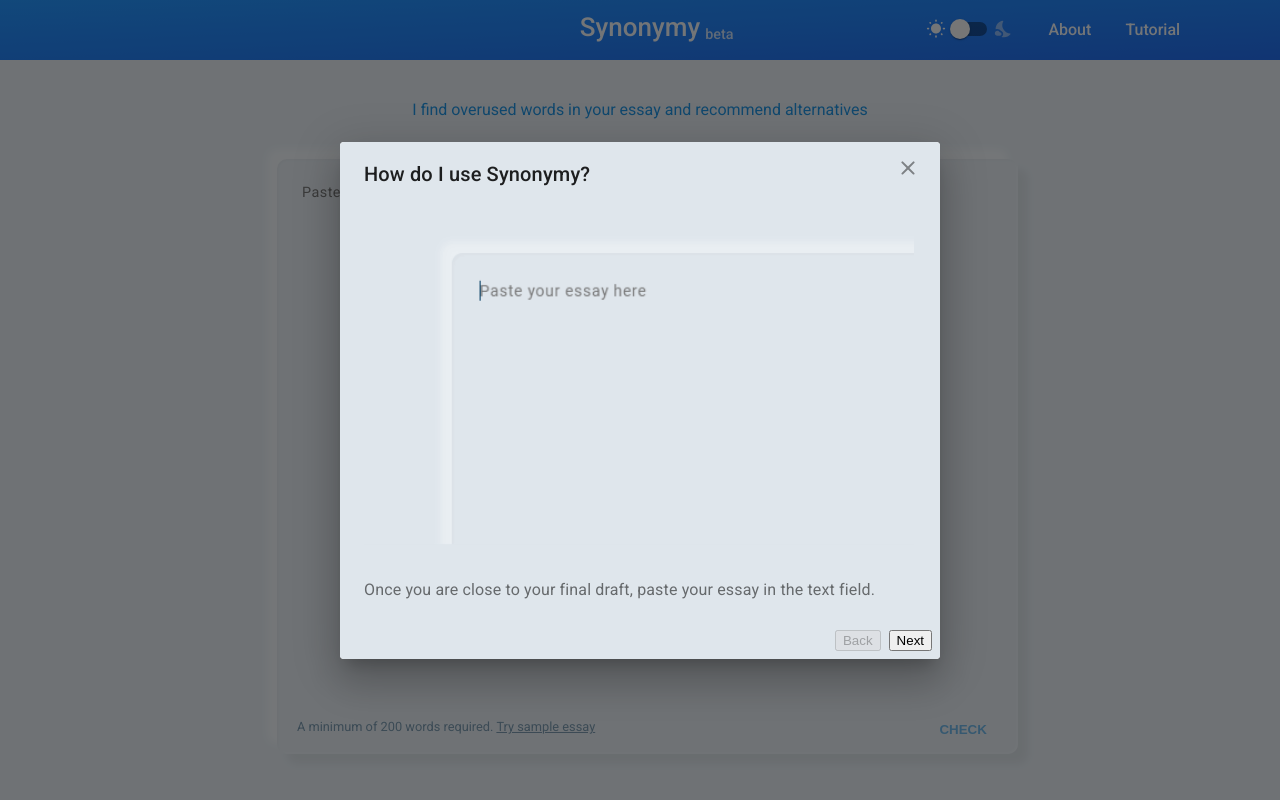
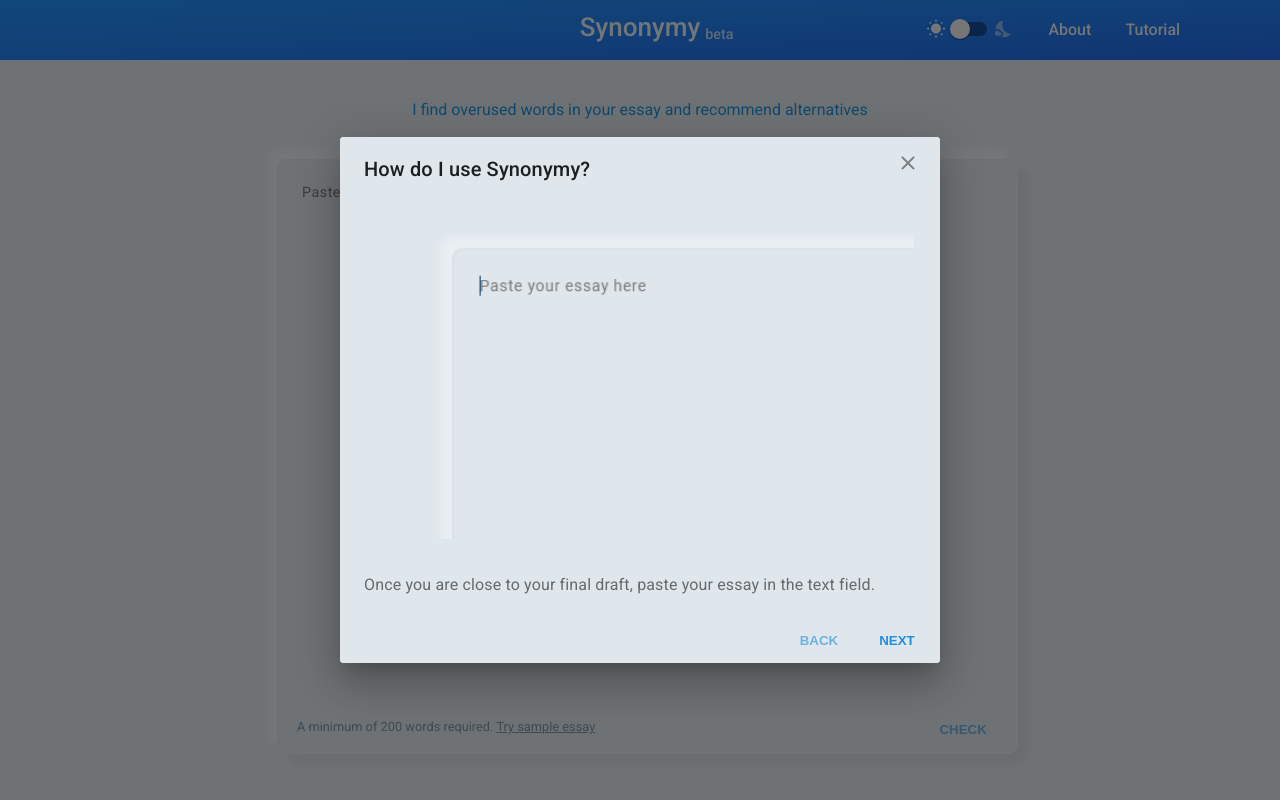
Before and after one commit to omerdemirkan/synonymy, a React (Create React App) app in the folder front-end/: page / in a window 1280 px wide. Both pictures are taken after a click on the item "Tutorial". Shown: the top 800 px of the page. Built offline with nearby package versions, Linux system fonts and the light colour scheme.

Commit message:
add buttons and stage-resetting lifecycle hook to Tutorial

```diff
--- a/front-end/src/containers/Tutorial/Tutorial.js
+++ b/front-end/src/containers/Tutorial/Tutorial.js
@@ -1,4 +1,4 @@
-import React, {useState} from 'react';
+import React, { useState, useEffect } from 'react';
 import classes from './Tutorial.module.css';
 import { connect } from 'react-redux';
 import * as actionTypes from '../../store/actions/actionTypes';
@@ -34,7 +34,7 @@
     },
     {
         image: <span className={classes.ImageBox}><img src={img3} style={imageStyle}/></span>,
-        description: 'Words I find to be overused will appear. Click on one to see its synonyms.'
+        description: 'Whatever I find will be listed in order. Click on one to see its synonyms.'
     },
     {
         image: <div className={classes.ImageBox}><img src={img4} style={imageStyle}/></div>,
@@ -49,6 +49,12 @@
 const Tutorial = props => {
     const [stage, setStage] = useState(0);
 
+    useEffect(() => {
+        if (props.tutorialModalOpen) {
+            setStage(0);
+        }
+    }, [props.tutorialModalOpen]);
+
     const nextButtonClickedHandler = () => {
         if (stage < 4) {
             setStage(stage + 1);
@@ -62,6 +68,7 @@
     }
 
     return <Dialog
+    scroll={'body'}
     fullWidth={true}
     open={props.tutorialModalOpen}
     onClose={props.onToggleModal}
@@ -86,15 +93,17 @@
         <button
         onClick={backButtonClickedHandler}
         disabled={stage === 0}
+        className={classes.Button}
         >
-            Back
+            BACK
         </button>
 
-        <button onClick={nextButtonClickedHandler}
+        <button
+        onClick={nextButtonClickedHandler}
         disabled={stage === content.length - 1}
-
+        className={classes.Button}
         >
-            Next
+            NEXT
         </button>
         </DialogActions>
 
--- a/front-end/src/containers/Tutorial/Tutorial.module.css
+++ b/front-end/src/containers/Tutorial/Tutorial.module.css
@@ -13,6 +13,30 @@
     animation: PhaseIn 0.5s ease forwards;
 }
 
+.Button {
+    color: #2090DB;
+    transition: background-color 0.1s ease;
+
+    background: transparent;
+    border: none;
+    border-radius: .25rem;
+    width: 70px;
+    height: 30px;
+
+    outline: none;
+    font-weight: 600;
+    background-color: RGBA(77,152,242,0);
+    cursor: pointer;
+}
+
+.Button:hover {
+    background-color: RGBA(77,152,242,0.1);
+}
+
+.Button:disabled {
+    opacity: .6;
+}
+
 @keyframes PhaseIn {
     from {
         opacity: 0;
```
